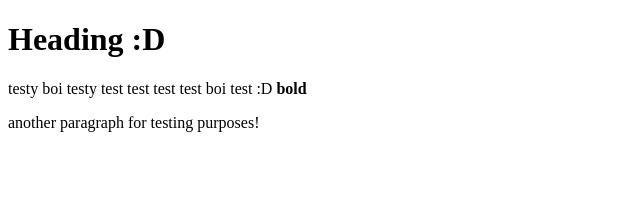
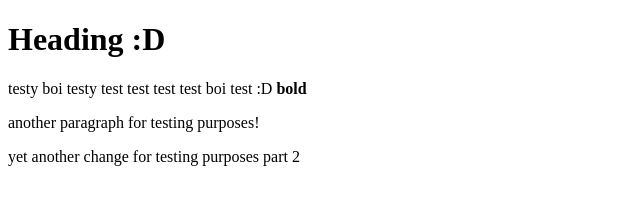
Before and after one commit to w-erica/wuerica.github.io, a plain HTML site: page index.html in a window 1280 px wide. Shown: the whole page, without its empty margins (0-640 px from the left). Drawn offline with Linux system fonts and the light colour scheme.

Commit message:
Update index.html

```diff
--- a/index.html
+++ b/index.html
@@ -7,5 +7,6 @@
     <h1> Heading :D </h1>
     <p>testy boi testy test test test test boi test :D <strong>bold</strong> </p>
     <p>another paragraph for testing purposes!</p>
+    <p>yet another change for testing purposes part 2</p>
   </body>
 </html>
```
